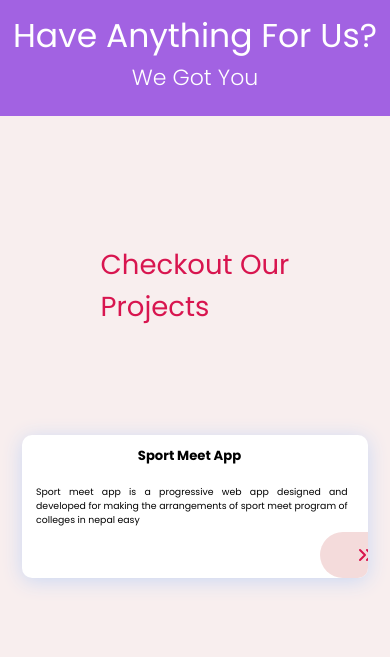
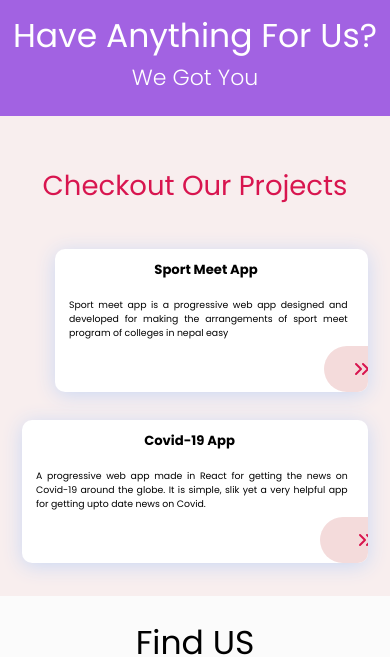
Before and after one commit to alsongarbuja/minify-web, a Next.js app: page / in a window 390 px wide. Shown: the part 1172-1829 px from the top of the page. Built offline with nearby package versions, Linux system fonts and the light colour scheme.

Commit message:
add project and project section design

```diff
--- a/pages/index.js
+++ b/pages/index.js
@@ -123,13 +123,32 @@ export default function Home() {
               </div>
           </article>
           <article className={`${styles.articles} ${styles['project-section']} flex`}>
-            <h3 className={styles.h3}>Checkout Our <br/> Projects</h3>
+            <h3 className={styles.h3}>Checkout Our Projects</h3>
+            <div className={styles['projects--holder']}>
                 <div className={styles.projects}>
                     <ProjectSection
                         title='Sport Meet App'
                         description="Sport meet app is a progressive web app designed and developed for making the arrangements of sport meet program of colleges in nepal easy"
                         route='https://gcessportmeet.netlify.app/'
+                    /><br />
+                    <ProjectSection
+                        title='Covid-19 App'
+                        description="A progressive web app made in React for getting the news on Covid-19 around the globe. It is simple, slik yet a very helpful app for getting upto date news on Covid."
+                        route='https://www.covid19stat.tk/'
                     />
+                </div>
+                {/* <div className={styles.projects}>
+                    <ProjectSection
+                        title='Sport Meet App'
+                        description="Sport meet app is a progressive web app designed and developed for making the arrangements of sport meet program of colleges in nepal easy"
+                        route='https://gcessportmeet.netlify.app/'
+                    /><br />
+                    <ProjectSection
+                        title='Covid-19 App'
+                        description="A progressive web app made in React for getting the news on Covid-19 around the globe. It is simple, slik yet a very helpful app for getting upto date news on Covid."
+                        route='https://www.covid19stat.tk/'
+                    />
+                </div> */}
             </div>
           </article>
           <article className={`${styles.articles} ${styles['contact-section']}`}>
--- a/styles/Home.module.css
+++ b/styles/Home.module.css
@@ -57,7 +57,7 @@
   .articles {
     height: fit-content;
   }
-  .top-section, .project-section {
+  .top-section {
     height: 70vh;
   }
   .hero-div h1 {
@@ -82,6 +82,24 @@
 .project-section {
   background-color: #F8EEEE;
   justify-content: space-evenly;
+}
+.project-section h3 {
+  margin-block: 1em 1.5em;
+}
+.projects--holder {
+  display: flex;
+  justify-content: space-between;
+}
+.projects div:first-child {
+  margin-left: 3em;
+}
+@media screen and (max-width: 786px) {
+  .projects--holder {
+    flex-direction: column;
+  }
+  .projects div {
+    margin-bottom: 1em;
+  }
 }
 /* ----- End Service Section ----- */
 /* ----- Contact Section ----- */
```
Lines whose indentation alone changed are shown as unchanged.
